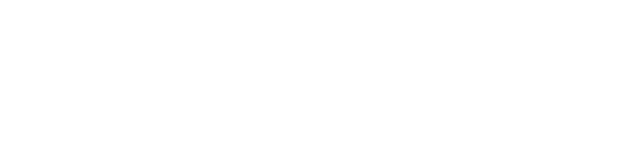
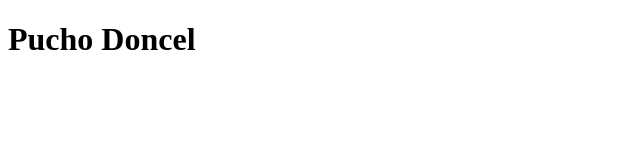
Before and after one commit to FrancoDoncel/primer-repo, a plain HTML site: page index.html in a window 1280 px wide. Shown: the whole page, without its empty margins (0-640 px from the left). Drawn offline with Linux system fonts and the light colour scheme.

Commit message:
agregue un titulo

```diff
--- a/index.html
+++ b/index.html
@@ -7,6 +7,6 @@
     <title>Document</title>
 </head>
 <body>
-
+    <h1>Pucho Doncel</h1>
 </body>
 </html>
```
